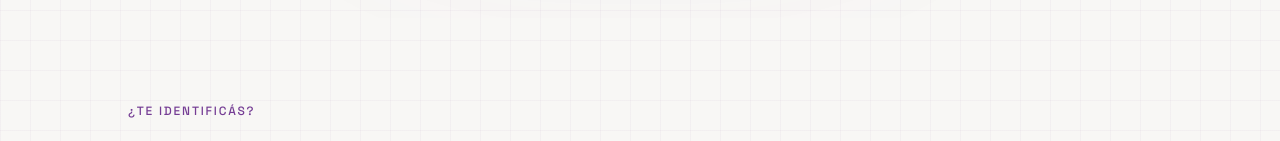
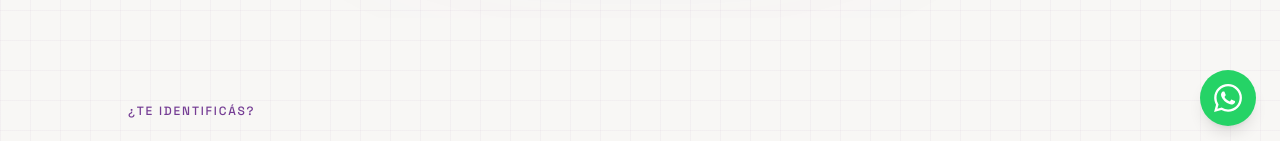
Before and after one commit to Guidodema5/web-bepartner, a Next.js app: page / in a window 1280 px wide. Shown: the part 650-791 px from the top of the page. Built offline with nearby package versions, Linux system fonts and the light colour scheme; no server answers.

Commit message:
feat(web): boton de WhatsApp con el numero de Bepartner
Co-Authored-By: Claude Opus 5.5 <noreply@anthropic.com>

```diff
--- a/src/app/programa/page.tsx
+++ b/src/app/programa/page.tsx
@@ -16,7 +16,8 @@ import Image from 'next/image'
 import Link from 'next/link'
 import CaseStudy from '@/components/CaseStudy'
 
-const WHATSAPP_NUMBER = process.env.NEXT_PUBLIC_WHATSAPP_NUMBER || ''
+// Número de WhatsApp de Bepartner (público): 54 9 11 4470-9617.
+const WHATSAPP_NUMBER = process.env.NEXT_PUBLIC_WHATSAPP_NUMBER || '5491144709617'
 const WA_MESSAGE = encodeURIComponent('Hola, quiero anotarme al programa de Bepartner')
 const WA_LINK = WHATSAPP_NUMBER
   ? `https://wa.me/${WHATSAPP_NUMBER}?text=${WA_MESSAGE}`
--- a/src/components/WhatsAppButton.tsx
+++ b/src/components/WhatsAppButton.tsx
@@ -2,7 +2,8 @@
 
 import { motion } from 'framer-motion'
 
-const WHATSAPP_NUMBER = process.env.NEXT_PUBLIC_WHATSAPP_NUMBER || ''
+// Número de WhatsApp de Bepartner (público): 54 9 11 4470-9617.
+const WHATSAPP_NUMBER = process.env.NEXT_PUBLIC_WHATSAPP_NUMBER || '5491144709617'
 
 export default function WhatsAppButton() {
   if (!WHATSAPP_NUMBER) return null
```
